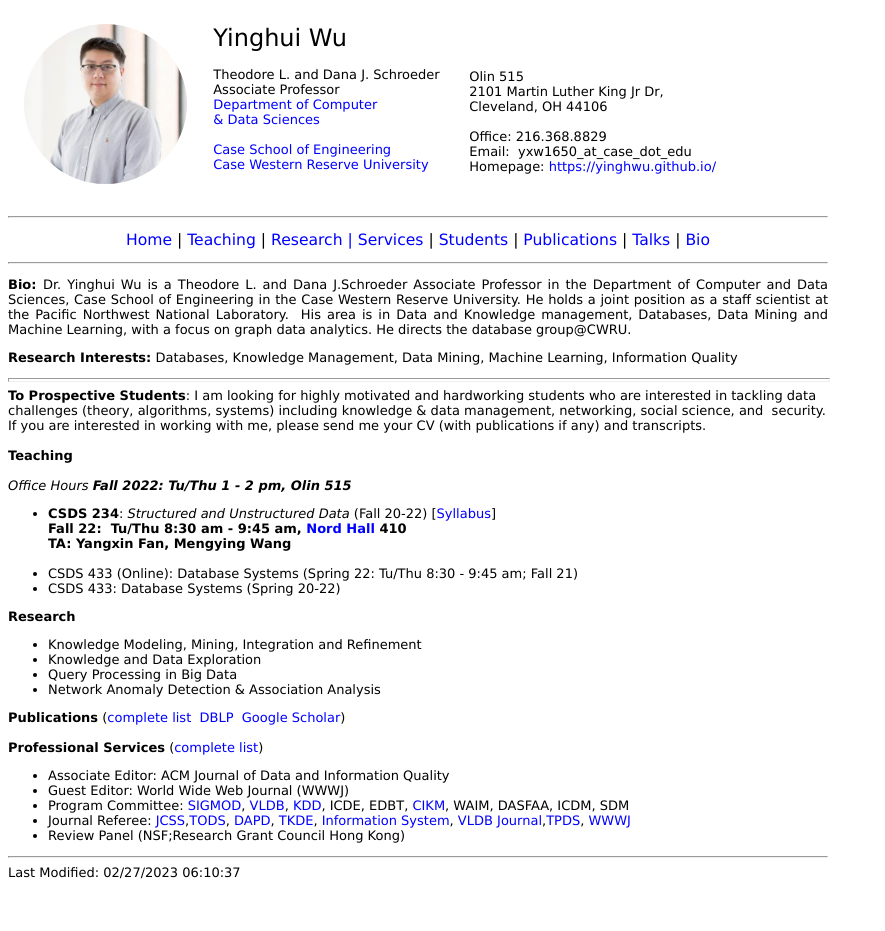
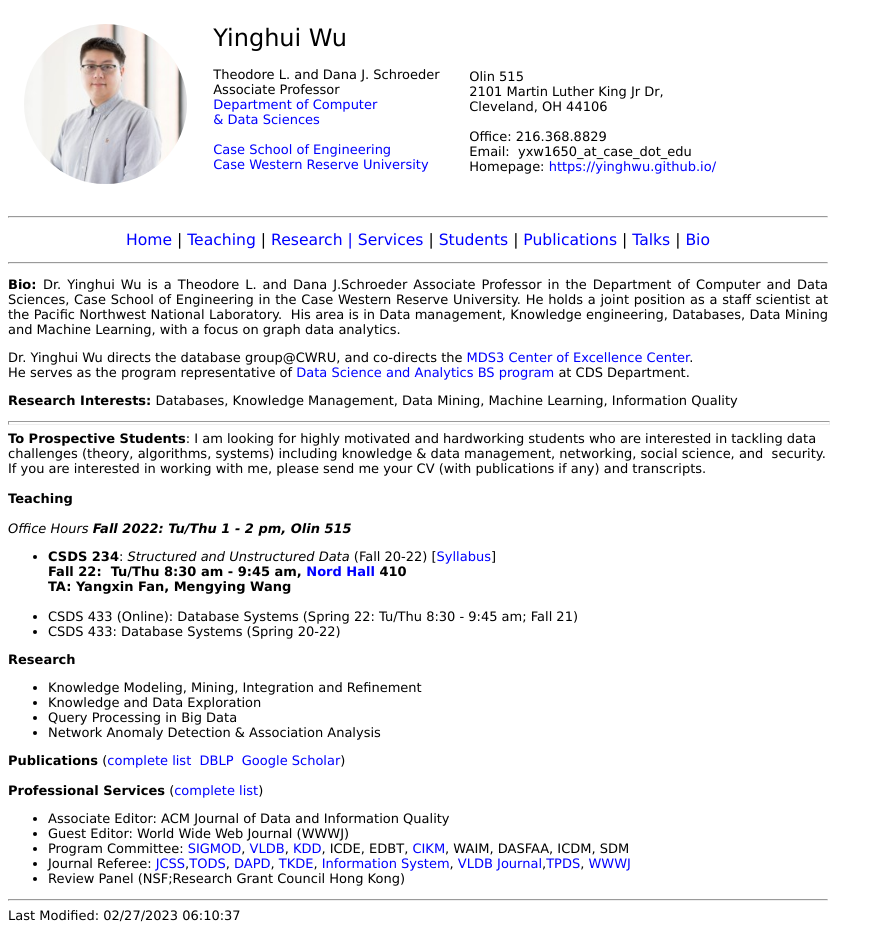
Before and after one commit to yinghwu/yinghwu.github.io, a plain HTML site: page index.html in a window 1280 px wide. Shown: the whole page, without its empty margins (0-885 px from the left). Before the commit the page ends 888 px from the top, so only its background shows below. Drawn offline with Linux system fonts and the light colour scheme; a script that the page names is missing.

Commit message:
Add files via upload

```diff
--- a/index.html
+++ b/index.html
@@ -65,6 +65,7 @@ color: red;
 
 
 
+
                 of Computer <br>
                 &amp; Data Sciences</a><br>
               <br>
@@ -101,13 +102,14 @@ color: red;
       <hr>
       <p style="text-align: justify;"><span style="font-weight: bold;">Bio:
 
+
         </span>Dr. Yinghui Wu is a Theodore L. and Dana J.Schroeder
         Associate Professor in the Department of Computer and Data
         Sciences, Case School of Engineering in the Case Western Reserve
         University. He holds a joint position as a staff scientist at
         the Pacific Northwest National Laboratory.&nbsp; His area is in
-        Data and Knowledge management, Databases, Data Mining and
-        Machine Learning, with a focus on graph data analytics. He<span
+        Data management, Knowledge engineering, Databases, Data Mining
+        and Machine Learning, with a focus on graph data analytics. <span
           style="color: rgb(0, 0, 0); font-family: Verdana, Geneva,
           Tahoma, sans-serif; font-size: small; font-style: normal;
           font-variant-ligatures: normal; font-variant-caps: normal;
@@ -117,18 +119,28 @@ color: red;
           -webkit-text-stroke-width: 0px; text-decoration-thickness:
           initial; text-decoration-style: initial;
           text-decoration-color: initial; display: inline !important;
-          float: none;"> directs the database group@CWRU. </span><span
-          style="color: rgb(0, 0, 0); font-family: Verdana, Geneva,
-          Tahoma, sans-serif; font-size: small; font-style: normal;
-          font-variant-ligatures: normal; font-variant-caps: normal;
-          font-weight: 400; letter-spacing: normal; orphans: 2;
-          text-align: start; text-indent: 0px; text-transform: none;
-          white-space: normal; widows: 2; word-spacing: 0px;
-          -webkit-text-stroke-width: 0px; text-decoration-thickness:
-          initial; text-decoration-style: initial;
-          text-decoration-color: initial; display: inline !important;
-          float: none;"></span><span style="font-weight: bold;"></span></p>
+          float: none;"><br>
+        </span></p>
+      <p style="text-align: justify;"><span style="color: rgb(0, 0, 0);
+          font-family: Verdana, Geneva, Tahoma, sans-serif; font-size:
+          small; font-style: normal; font-variant-ligatures: normal;
+          font-variant-caps: normal; font-weight: 400; letter-spacing:
+          normal; orphans: 2; text-align: start; text-indent: 0px;
+          text-transform: none; white-space: normal; widows: 2;
+          word-spacing: 0px; -webkit-text-stroke-width: 0px;
+          text-decoration-thickness: initial; text-decoration-style:
+          initial; text-decoration-color: initial; display: inline
+          !important; float: none;">Dr. Yinghui Wu directs the database
+          group@CWRU, and co-directs the <a moz-do-not-send="true"
+            href="https://mds3-coe.com/">MDS3 Center of Excellence
+            Center</a>. <br>
+          He serves as the program representative of <a
+            moz-do-not-send="true"
+href="https://bulletin.case.edu/engineering/computer-data-sciences/data-science-analytics-bs/">Data
+            Science and Analytics BS program</a> at CDS Department. <br>
+        </span></p>
       <p style="text-align: justify;"><span style="font-weight: bold;">Research
+
 
 
 
@@ -190,8 +202,10 @@ color: red;
 
 
 
+
       <a
         href="https://scholar.google.com/citations?user=9u7wNjUAAAAJ&amp;hl=en">Google
+
 
 
 
@@ -225,6 +239,7 @@ href="http://www.journals.elsevier.com/journal-of-computer-and-system-sciences/"
 
 
 
+
             System</a>, <a href="http://vldb.org/vldb_journal/">VLDB
             Journal</a>,<a href="http://www.computer.org/web/tpds">TPDS</a>,
           <a href="http://link.springer.com/journal/11280">WWWJ</a> </li>
```
Also changed, not shown: yinghui-research.html (+11 -3 lines).
